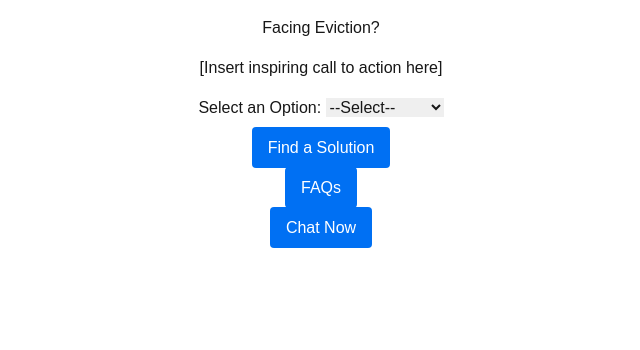
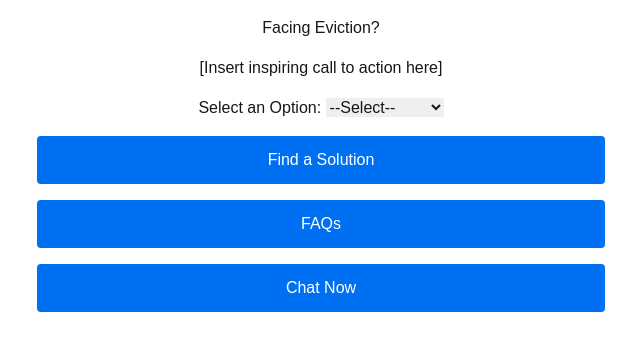
Before and after one commit to aerin-krebs/5915Eviction2, a Next.js app in the folder eviction2app/: page / in a window 1280 px wide. Shown: the top 350 px of the page, without its empty margins (319-959 px from the left). Built offline with nearby package versions, Linux system fonts and the light colour scheme.

Commit message:
i think this works - got a page running for a second

```diff
--- a/eviction2app/src/app/chat/page.js
+++ b/eviction2app/src/app/chat/page.js
@@ -17,9 +17,10 @@ export default function Chat() {
             <button style={styles.button} onClick={openMessenger}>
                 Open Messenger
             </button>
-            <Link href="/">
-                <a style={styles.backLink}>Back to Home</a>
+            <Link href="/" style={styles.backLink}>
+                Back to Home
             </Link>
+
         </div>
     );
 }
--- a/eviction2app/src/app/decision-finder/page.js
+++ b/eviction2app/src/app/decision-finder/page.js
@@ -28,9 +28,10 @@ export default function DecisionFinder() {
             {decision === 'no' && (
                 <p style={styles.result}>You chose NO. [Display relevant guidance here.]</p>
             )}
-            <Link href="/">
-                <a style={styles.backLink}>Back to Home</a>
+            <Link href="/" style={styles.backLink}>
+                Back to Home
             </Link>
+
         </div>
     );
 }
--- a/eviction2app/src/app/faq/page.js
+++ b/eviction2app/src/app/faq/page.js
@@ -24,9 +24,10 @@ export default function FAQ() {
                     </li>
                 ))}
             </ul>
-            <Link href="/">
-                <a style={styles.backLink}>Back to Home</a>
+            <Link href="/" style={styles.backLink}>
+                Back to Home
             </Link>
+
         </div>
     );
 }
--- a/eviction2app/src/app/page.js
+++ b/eviction2app/src/app/page.js
@@ -27,15 +27,16 @@ export default function Home() {
 
       {/* Buttons / Navigation */}
       <div style={styles.buttonContainer}>
-        <Link href="/resource-finder">
-          <a style={styles.button}>Find a Solution</a>
+        <Link href="/resource-finder" style={styles.button}>
+          Find a Solution
         </Link>
-        <Link href="/faq">
-          <a style={styles.button}>FAQs</a>
+        <Link href="/faq" style={styles.button}>
+          FAQs
         </Link>
-        <Link href="/chat">
-          <a style={styles.button}>Chat Now</a>
+        <Link href="/chat" style={styles.button}>
+          Chat Now
         </Link>
+
       </div>
     </div>
   );
--- a/eviction2app/src/app/resource-finder/page.js
+++ b/eviction2app/src/app/resource-finder/page.js
@@ -31,8 +31,8 @@ export default function ResourceFinder() {
                     </li>
                 ))}
             </ul>
-            <Link href="/">
-                <a style={styles.backLink}>Back to Home</a>
+            <Link href="/" style={styles.backLink}>
+                Back to Home
             </Link>
         </div>
     );
```
